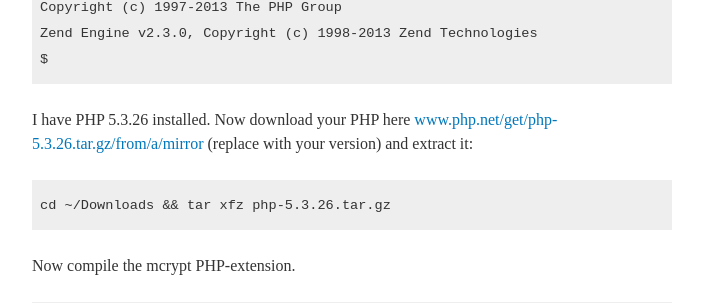
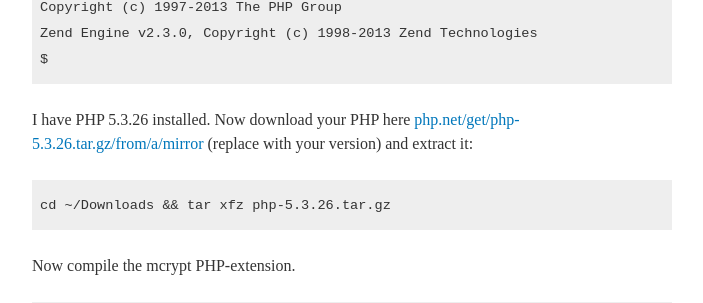
Before and after one commit to dabio/dabio, a Jekyll site: the page built from _posts/2013-10-02-install-mcrypt-on-mountain-lion.md, in a window 1280 px wide. Shown: the part 552-855 px from the top of the page, without its empty margins (288-991 px from the left). Built offline with Jekyll 4.4.1, drawn with Linux system fonts in a browser that asks for light colours; some web fonts are replaced; Markdown is read by kramdown in place of the engine named in the settings; comment, search, counter and statistics services are not loaded.

Commit message:
Fixing paths.

````diff
--- a/_posts/2013-10-02-install-mcrypt-on-mountain-lion.md
+++ b/_posts/2013-10-02-install-mcrypt-on-mountain-lion.md
@@ -5,7 +5,7 @@ date: 2013-10-02 14:16
 category: posts
 ---
 
-After following my last tutorial about [starting with Symfony on a new Mac](/blog/start-with-symfony-on-mountain-lion.html), you might struggle with an extension, a few bundles need: [mcrypt](http://mcrypt.sourceforge.net).
+After following my last tutorial about [starting with Symfony on a new Mac](/posts/start-with-symfony-on-mountain-lion.html), you might struggle with an extension, a few bundles need: [mcrypt](http://mcrypt.sourceforge.net).
 
 I presume you have [Homebrew](http://brew.sh) installed. If not, head over to my [tutorial](/blog/start-with-symfony-on-mountain-lion.html) and work your way through the process.
 
@@ -25,7 +25,7 @@ Zend Engine v2.3.0, Copyright (c) 1998-2013 Zend Technologies
 $
 ```
 
-I have PHP 5.3.26 installed. Now download your PHP here [www.php.net/get/php-5.3.26.tar.gz/from/a/mirror](www.php.net/get/php-5.3.26.tar.gz/from/a/mirror) (replace with your version) and extract it:
+I have PHP 5.3.26 installed. Now download your PHP here [php.net/get/php-5.3.26.tar.gz/from/a/mirror](http://www.php.net/get/php-5.3.26.tar.gz/from/a/mirror) (replace with your version) and extract it:
 
 ```bash
 cd ~/Downloads && tar xfz php-5.3.26.tar.gz
````
